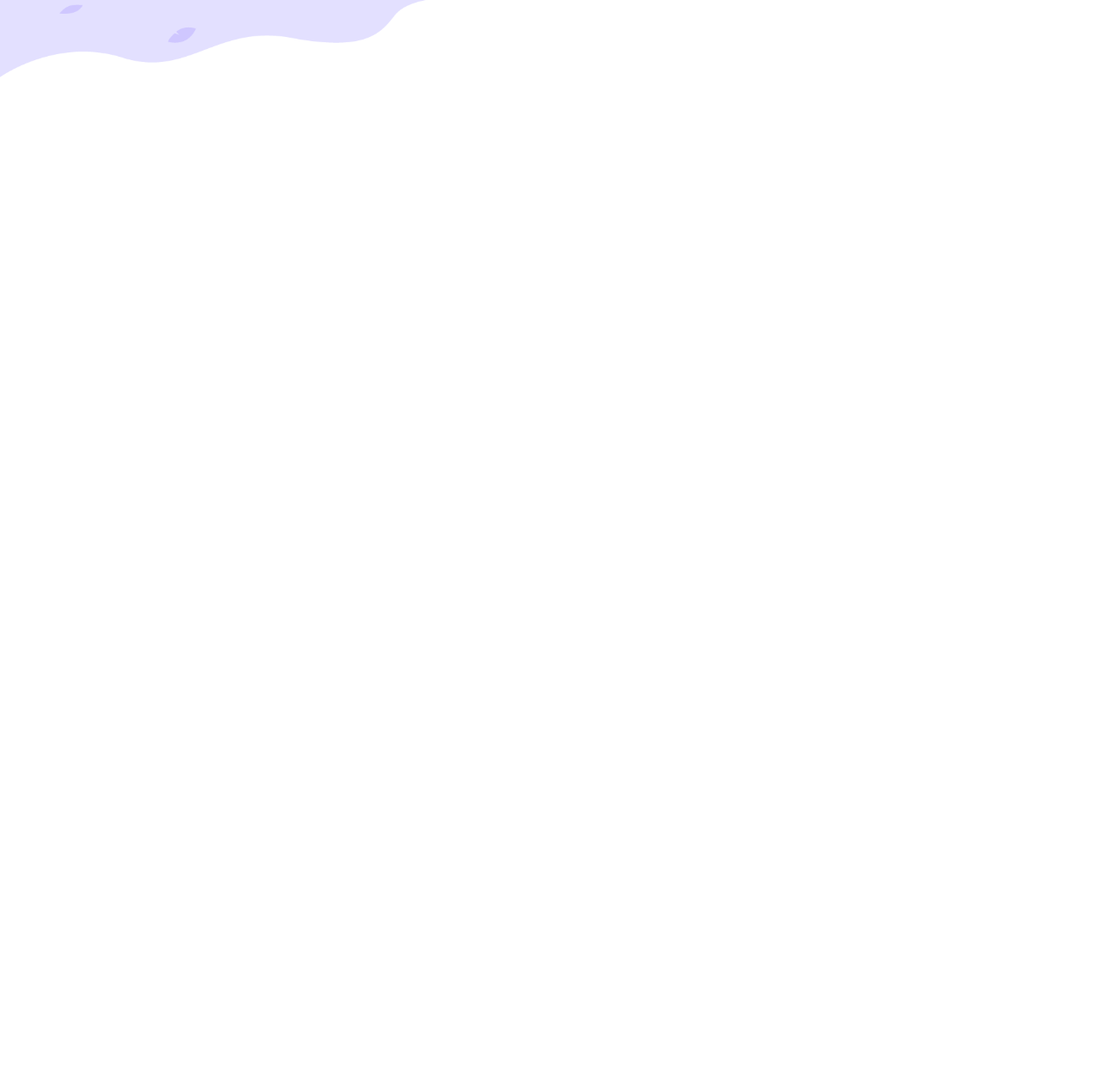
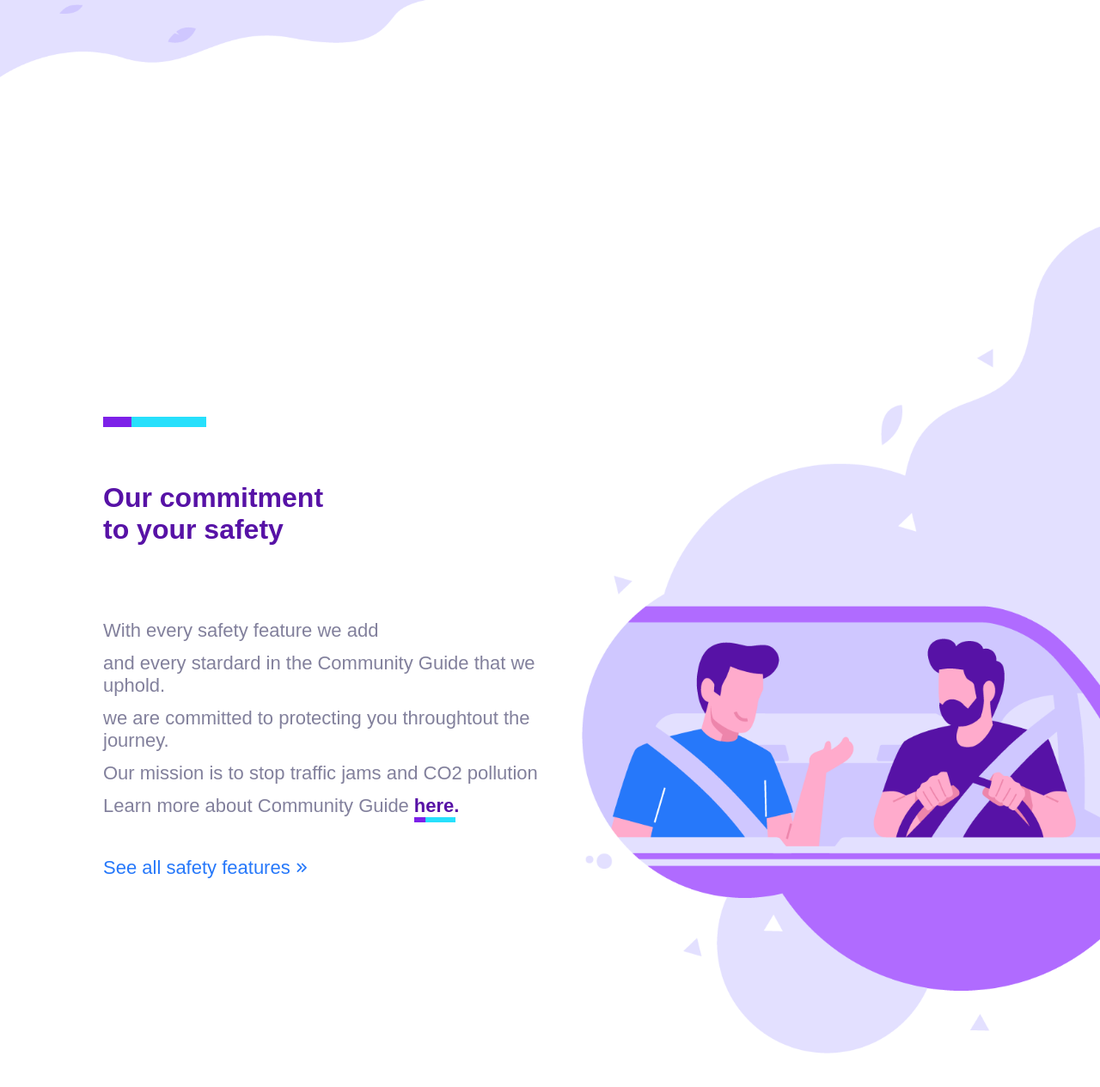
Before and after one commit to leonardojpereira/teste-programador, a plain HTML site: page index.html in a window 1280 px wide. Shown: the part 2360-3625 px from the top of the page at 86% size. Before the commit the page ends 2463 px from the top, so only its background shows below. Drawn offline with Linux system fonts and the light colour scheme.

Commit message:
feat: adding section services

```diff
--- a/assets/css/style.css
+++ b/assets/css/style.css
@@ -258,6 +258,81 @@ main {
 /* ====== about-us fim ====== */
 
 
+.services {
+    display: flex;
+    align-items: center;
+    margin: 160px 0;
+    margin-left: 120px;
+}
+
+.services-content {
+    width: 60%;
+}
+
+.services-content h3 {
+    color: #5712A6;
+    font-size: 32px;
+    margin: 60px 0 80px 0;
+}
+
+
+.services-text p {
+    font-size: 22px;
+    padding: 6px 0;
+
+}
+
+.services-text .special-char-container {
+    display: flex;
+    gap: 6px;
+    align-items: baseline;
+}
+
+.services-text .special-char {
+    display: flex;
+    flex-direction: column;
+    margin-bottom: 40px;
+}
+
+.services-text .special-char a {
+    color: #5712A6;
+    font-size: 22px;
+    transition: ease 0.4s;
+    font-weight: bold;
+}
+
+.services-text .special-char a:hover {
+    opacity: 0.7;
+}
+
+.services-text .special-char img {
+    width: 48px;
+    height: 6px;
+}
+
+.services-text .features-link {
+    font-size: 22px;
+    color: #2678FA;
+    display: flex;
+    align-items: center;
+    gap: 6px;
+    transition: ease 0.4s;
+}
+
+
+.services-text .features-link:hover {
+   opacity: 0.7;
+}
+
+.services .img-container img {
+    width: 100%;
+}
+
+
+/* ====== services fim ====== */
+
+
+
 
 
 
--- a/index.html
+++ b/index.html
@@ -100,5 +100,32 @@
         </div>
     </section>
 
+    <section class="services">
+        <div class="services-content">
+                <img src="./assets/img/linha-reta-teste-programador.png.jpg" alt="Linha reta" class="line-img">
+                <h3 class="title">Our commitment <br> to your safety</h3>
+                <div class="services-text">
+                    <p>With every safety feature we add</p>
+                    <p>and every stardard in the Community Guide that we uphold.</p>
+                    <p>we are committed to protecting you throughtout the journey.</p>
+                    <p>Our mission is to stop traffic jams and CO2 pollution</p>
+                    <div class="special-char-container">
+                        <p>Learn more about Community Guide</p>
+                        <div class="special-char">
+                            <a href="#">here.</a>
+                            <img src="./assets/img/linha-reta-teste-programador.png.jpg" alt="Linha reta">
+                        </div>
+                    </div>
+
+                    <a class="features-link" href="#">See all safety features <i class="fa-solid fa-angles-right" style="font-size: 14px;"></i></a>
+                </div>
+        </div>
+        <div class="img-container">
+            <img src="./assets/img/img-fundo-2-teste-programador.png" alt="Banner">
+        </div>
+    </section>
+
+
+        <!-- ====== fim da section services ====== -->
 </body>
 </html>
```
